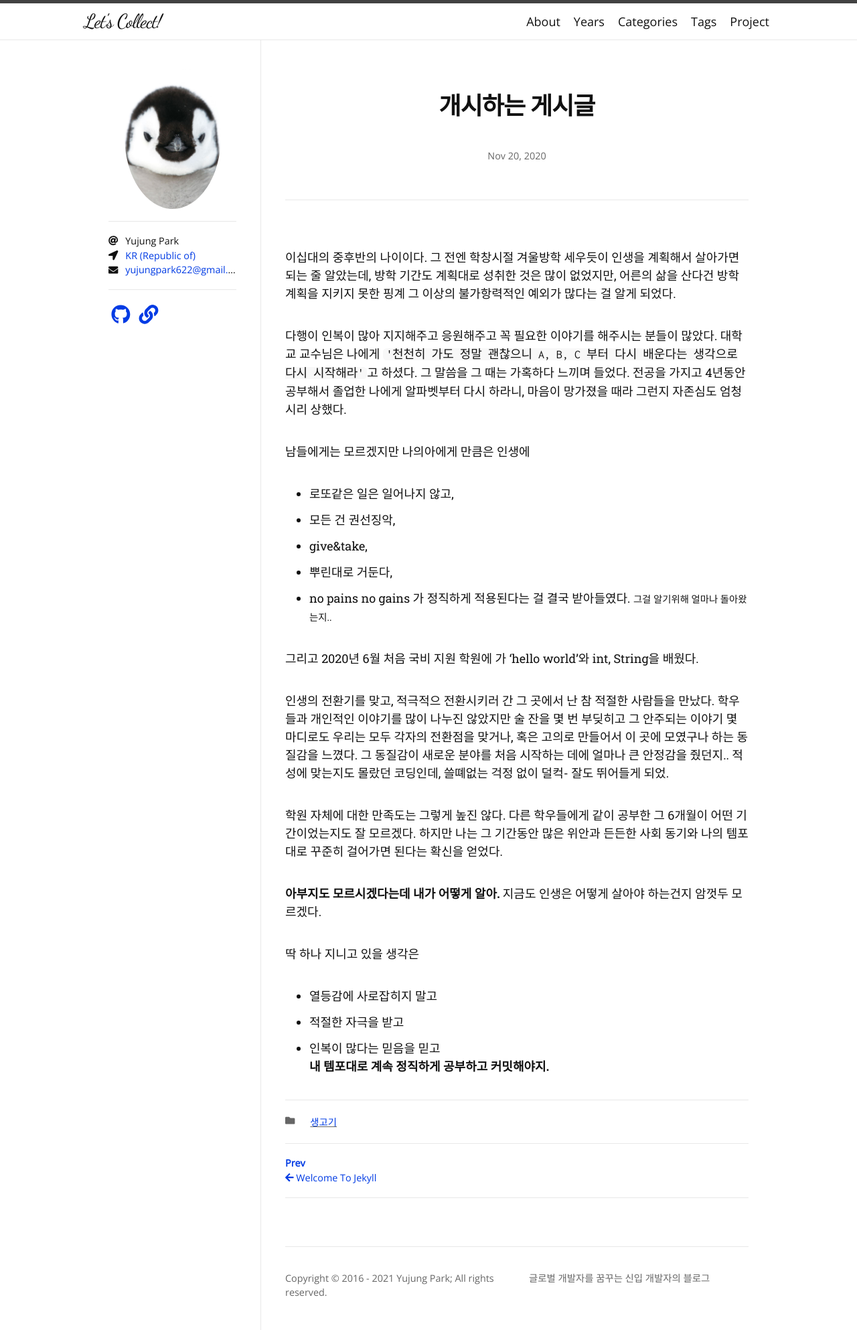
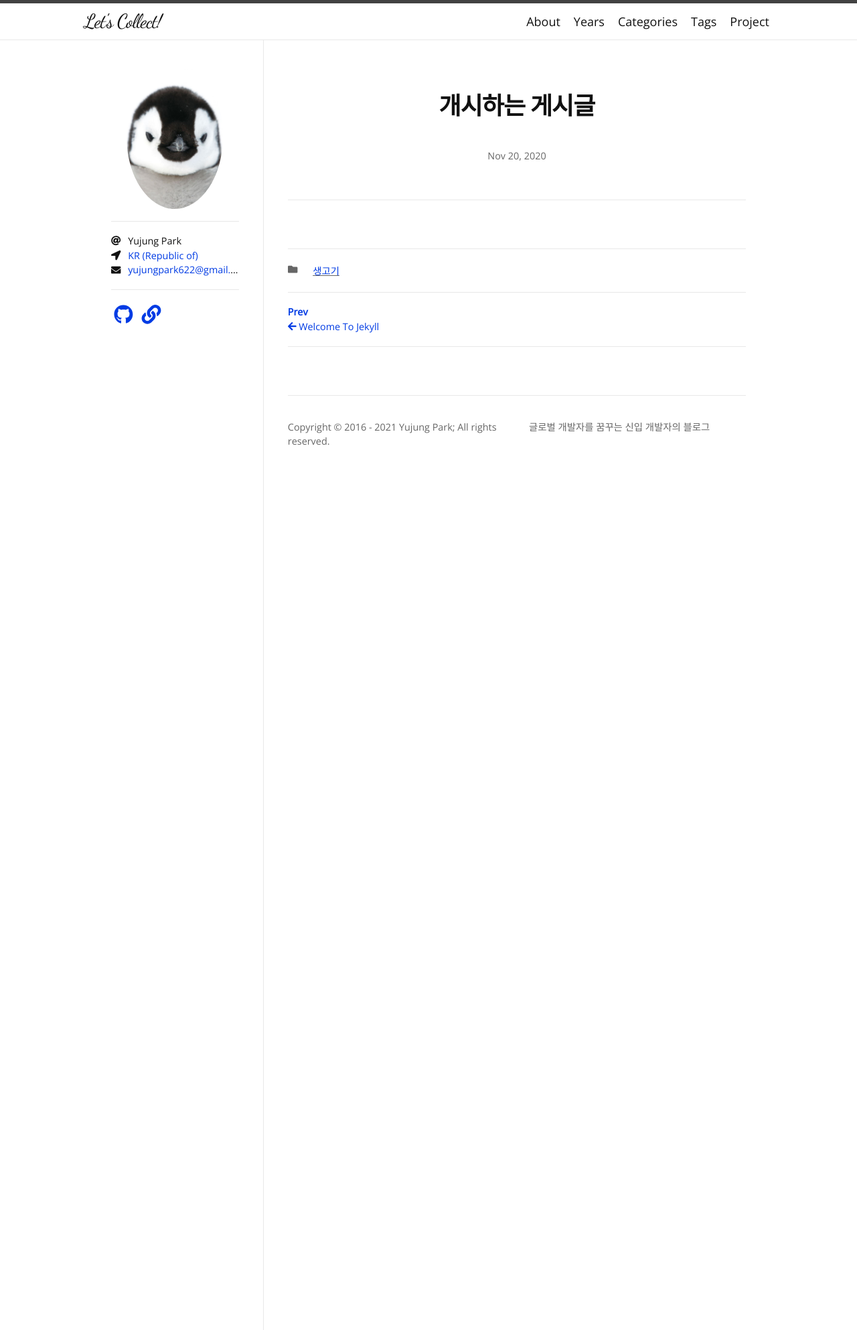
Before and after one commit to Ujung0622/Ujung0622.github.io, a Jekyll site: the page built from _posts/2020-11-20-First-posting.md, in a window 1280 px wide. Shown: the whole page at 67% size. Built offline with Jekyll 4.4.1, drawn with Linux system fonts in a browser that asks for light colours; nearby versions of some CDN libraries; some web fonts are replaced.

Commit message:
Update 2020-11-20-First-posting.md

```diff
--- a/_posts/2020-11-20-First-posting.md
+++ b/_posts/2020-11-20-First-posting.md
@@ -3,44 +3,3 @@ layout: post
 title: "개시하는 게시글"
 categories: 생고기
 ---
-
- 이십대의 중후반의 나이이다.
-그 전엔 학창시절 겨울방학 세우듯이 인생을 계획해서 살아가면 되는 줄 알았는데, 방학 기간도 계획대로 성취한 것은 많이 없었지만,
-어른의 삶을 산다건 방학 계획을 지키지 못한 핑계 그 이상의 불가항력적인 예외가 많다는 걸 알게 되었다.
-
- 다행이 인복이 많아 지지해주고 응원해주고 꼭 필요한 이야기를 해주시는 분들이 많았다.
-대학교 교수님은 나에게 `'천천히 가도 정말 괜찮으니 A, B, C 부터 다시 배운다는 생각으로 다시 시작해라'`고 하셨다.
-그 말씀을 그 때는 가혹하다 느끼며 들었다. 전공을 가지고 4년동안 공부해서 졸업한 나에게 알파벳부터 다시 하라니, 마음이 망가졌을 때라 그런지 자존심도 엄청시리 상했다.
-
- 남들에게는 모르겠지만 나의아에게 만큼은 인생에
- - 로또같은 일은 일어나지 않고,
- - 모든 건 권선징악,
- - give&take,
- - 뿌린대로 거둔다,
- - no pains no gains 가
- 정직하게 적용된다는 걸 결국 받아들였다. <small>그걸 알기위해 얼마나 돌아왔는지..</small>
-
- 그리고 2020년 6월 처음
-국비 지원 학원에 가 'hello world'와 int, String을 배웠다.
-
- 인생의 전환기를 맞고, 적극적으 전환시키러 간 그 곳에서 난 참 적절한 사람들을 만났다.
-학우들과 개인적인 이야기를 많이 나누진 않았지만 술 잔을 몇 번 부딪히고 그 안주되는 이야기 몇 마디로도
-우리는 모두 각자의 전환점을 맞거나, 혹은 고의로 만들어서 이 곳에 모였구나 하는 동질감을 느꼈다.
-그 동질감이 새로운 분야를 처음 시작하는 데에 얼마나 큰 안정감을 줬던지..
-적성에 맞는지도 몰랐던 코딩인데, 쓸뗴없는 걱정 없이 덜컥- 잘도 뛰어들게 되었.
-
- 학원 자체에 대한 만족도는 그렇게 높진 않다. 다른 학우들에게 같이 공부한 그 6개월이 어떤 기간이었는지도 잘 모르겠다.
-하지만 나는 그 기간동안
-많은 위안과
-든든한 사회 동기와
-나의 템포대로 꾸준히 걸어가면 된다는 확신을 얻었다.
-
-
-  <strong> 아부지도 모르시겠다는데 내가 어떻게 알아.</strong>
-  지금도 인생은 어떻게 살아야 하는건지 암껏두 모르겠다.
-
-  딱 하나 지니고 있을 생각은
-- 열등감에 사로잡히지 말고
-- 적절한 자극을 받고
-- 인복이 많다는 믿음을 믿고 <br>
- <strong> 내 템포대로 계속 정직하게 공부하고 커밋해야지. </strong>
```
